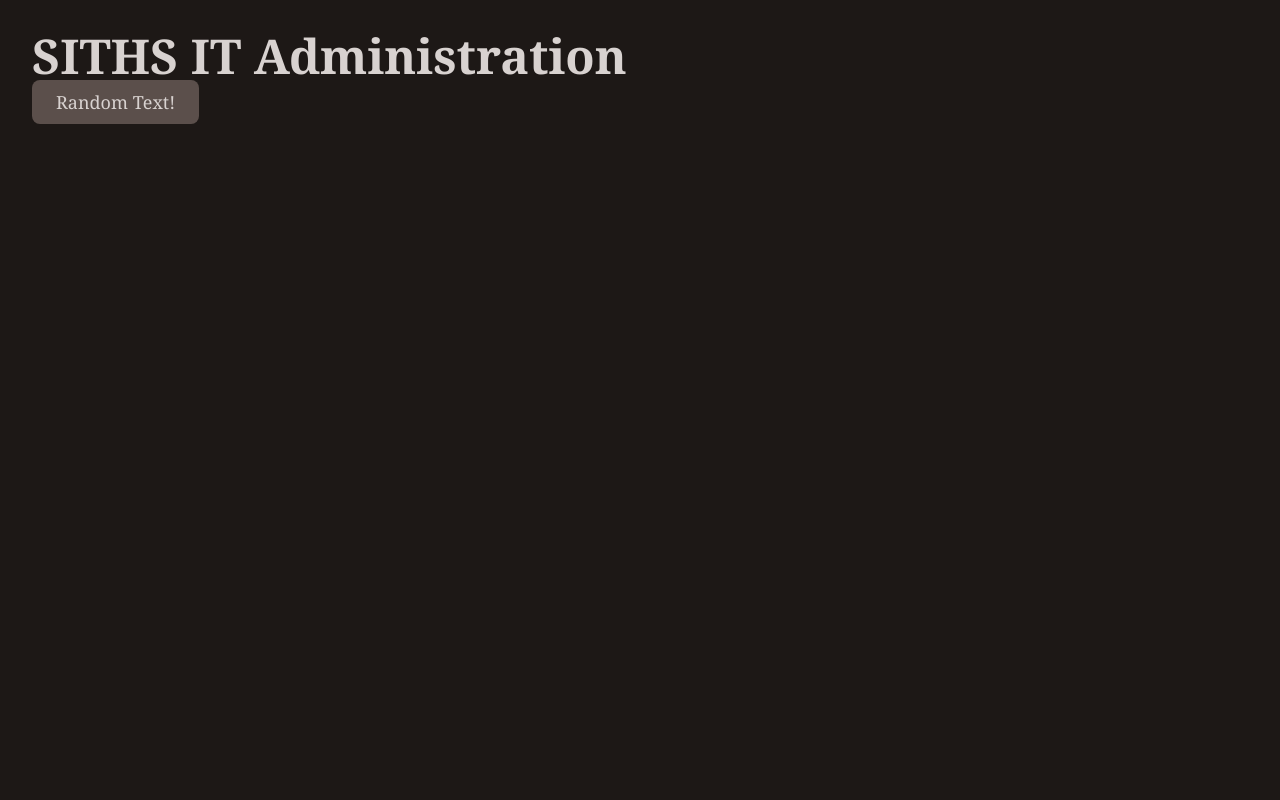
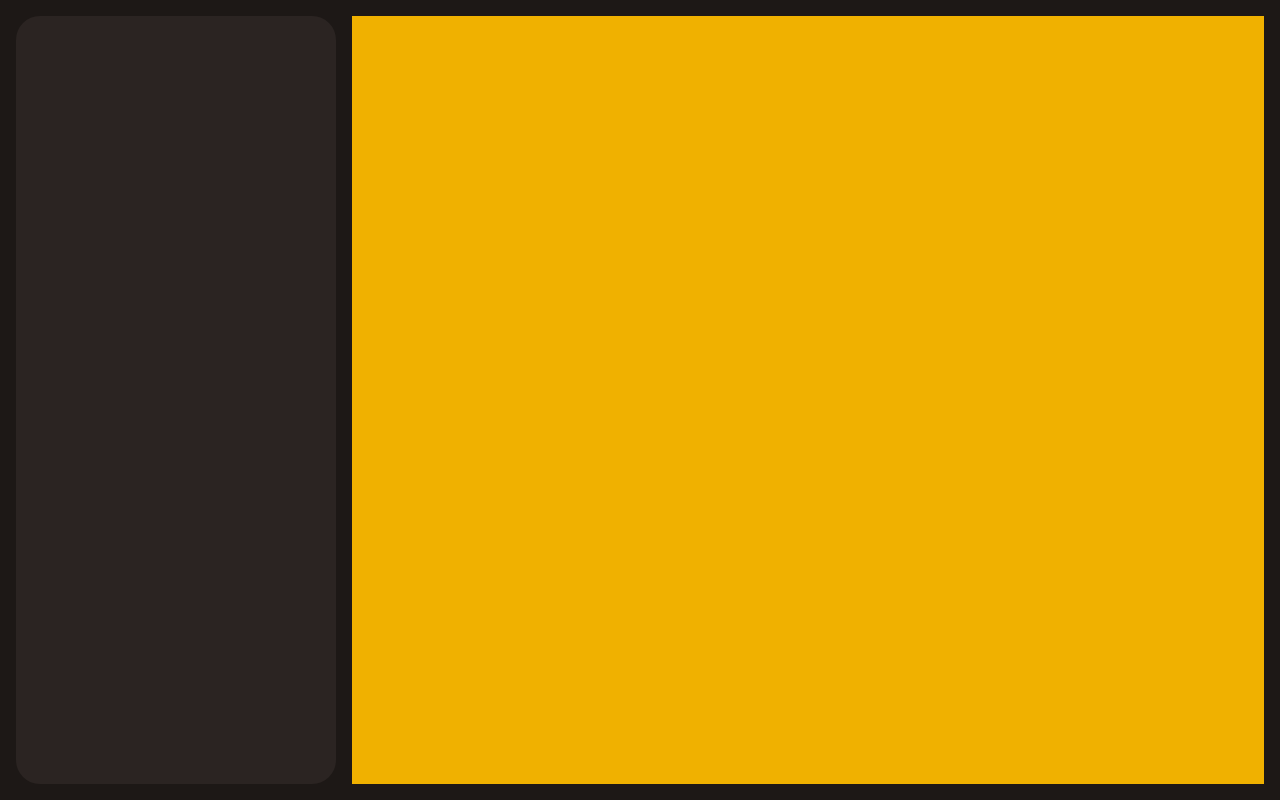
Before and after one commit to sitechtimes/ITAdminSuite, a SvelteKit app: page / in a window 1280 px wide. Built offline with nearby package versions, Linux system fonts and the light colour scheme.

Commit message:
feat: add button and SidebarView component

```diff
--- a/src/lib/components/Button.svelte
+++ b/src/lib/components/Button.svelte
@@ -15,6 +15,8 @@
 	};
 </script>
 
-<button class="hover:cursor-pointer px-6 py-2 rounded-lg text-{size} {colors[color]}">
-	{label}
-</button>
+<a href="/random"
+	><button class="rounded-lg px-6 py-2 hover:cursor-pointer text-{size} {colors[color]}">
+		{label}
+	</button></a
+>
--- /dev/null
+++ b/src/lib/components/SidebarView.svelte
@@ -0,0 +1,11 @@
+<script lang="ts">
+</script>
+
+<div class="flex h-screen w-screen gap-4 bg-primary-surface p-4">
+	<div class="h-full w-xs rounded-3xl bg-primary-surface-raised">
+		<slot name="sidebar"></slot>
+	</div>
+	<div class="h-full flex-3 bg-yellow-500">
+		<slot name="content"></slot>
+	</div>
+</div>
--- a/src/routes/+page.svelte
+++ b/src/routes/+page.svelte
@@ -1,9 +1,7 @@
 <script>
 	import Header from '$lib/components/Header.svelte';
 	import Button from '$lib/components/Button.svelte';
+	import SidebarView from '$lib/components/SidebarView.svelte'
 </script>
 
-<div class="p-8 w-screen h-screen bg-primary-surface">
-	<Header label="SITHS IT Administration" level={1} color="primary" />
-	<Button label="Random Text!" size="lg" color="primary" />
-</div>
+<SidebarView></SidebarView>
```
